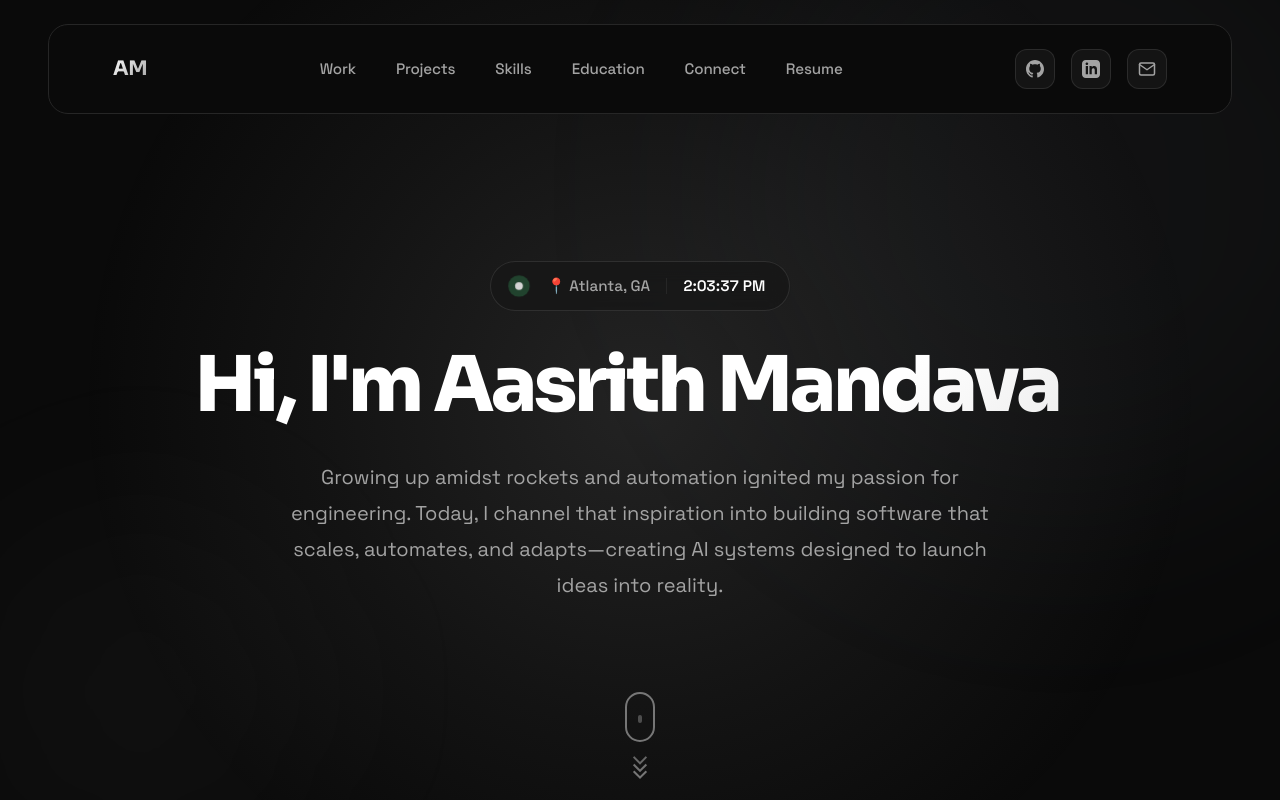
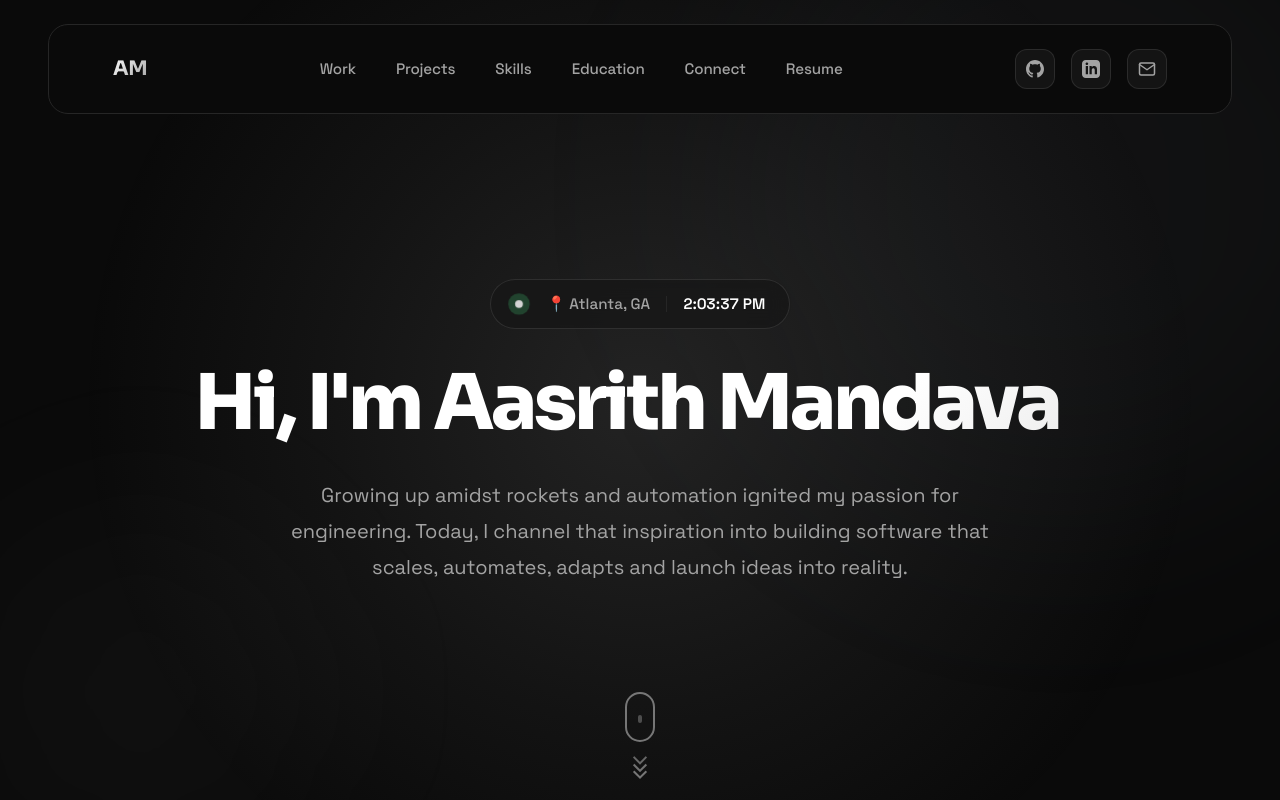
Before and after one commit to Aasrith-Mandava/Aasrith-Mandava-Portfolio, a React (Vite) app in the folder react-portfolio/: page / in a window 1280 px wide. Shown: the top 800 px of the page. Built offline with nearby package versions, Linux system fonts and the light colour scheme.

Commit message:
Simplify hero description for better impact

```diff
--- a/react-portfolio/src/components/sections/Hero.jsx
+++ b/react-portfolio/src/components/sections/Hero.jsx
@@ -105,7 +105,7 @@ export default function Hero() {
         <h1 className="hero-title">{displayText}<span className="cursor-blink">|</span></h1>
         <div className="hero-info">
           <p>
-            <span className="value">Growing up amidst rockets and automation ignited my passion for engineering. Today, I channel that inspiration into building software that scales, automates, and adapts—creating AI systems designed to launch ideas into reality.</span>
+            <span className="value">Growing up amidst rockets and automation ignited my passion for engineering. Today, I channel that inspiration into building software that scales, automates, adapts and launch ideas into reality.</span>
           </p>
         </div>
       </div>
```
